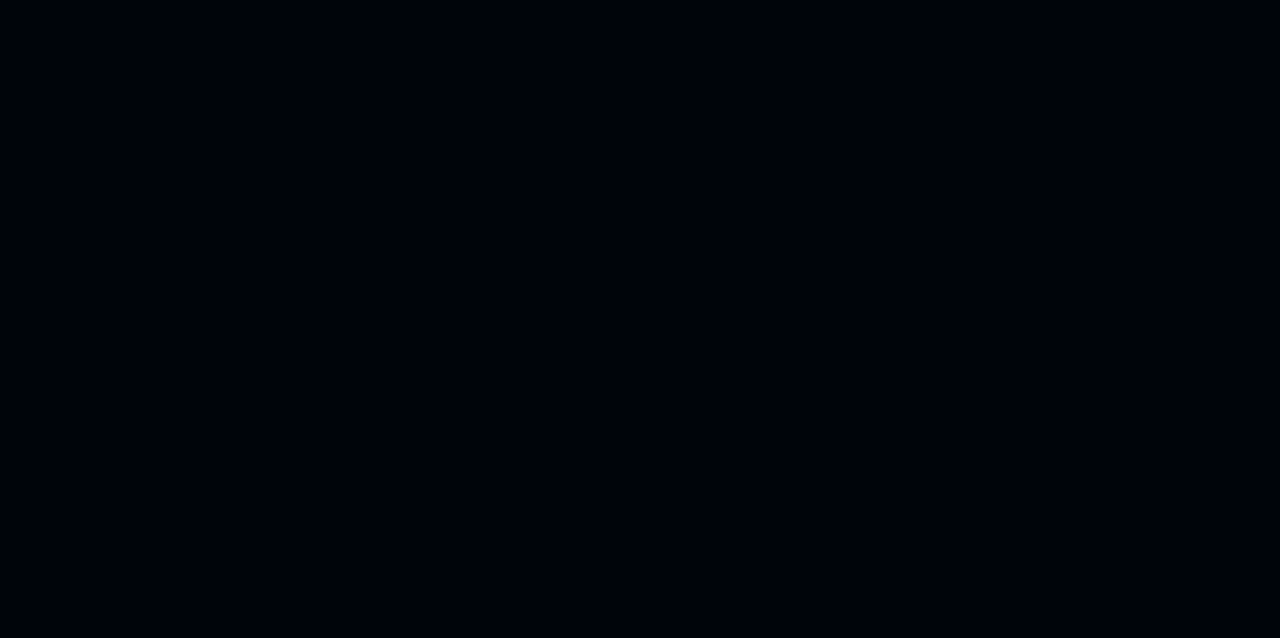
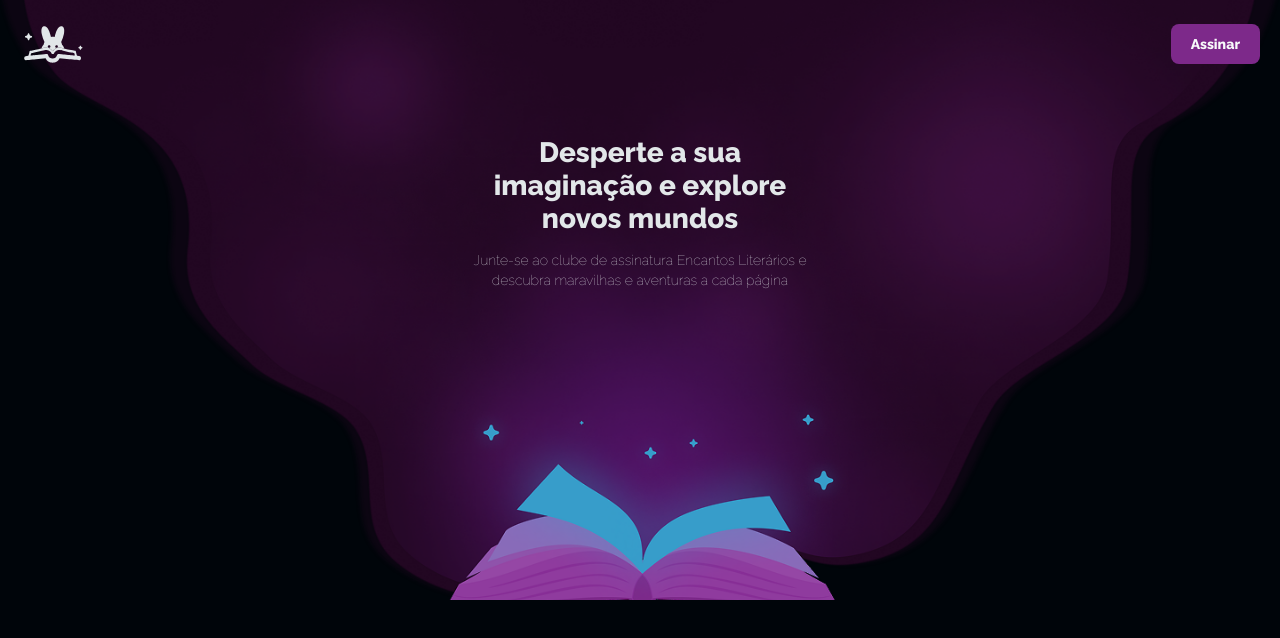
Before and after one commit to saviohsamuel/ClubeDeAssinatura, a plain HTML site: page index.html in a window 1280 px wide. Drawn offline with Linux system fonts and the light colour scheme.

Commit message:
Criando section header.

```diff
--- a/index.css
+++ b/index.css
@@ -1 +1,3 @@
 @import url('styles/default.css');
+@import url('styles/components/buttons.css');
+@import url('styles/layout/header.css');
--- a/index.html
+++ b/index.html
@@ -10,6 +10,16 @@
         <link rel="stylesheet" href="index.css">
     </head>
     <body>
-
+        <header>
+            <nav class="flex a-center">
+                <img src="assets/icons/logo-symbol.svg" alt="" class="logo__symbol">
+                <img src="assets/icons/logo-horizontal.svg" alt="Logo encantos literários" class="logo">
+                <a href="#" class="btn btn-1">Assinar</a>
+            </nav>
+            <div class="apresentation">
+                <h1>Desperte a sua imaginação e explore novos mundos</h1>
+                <p>Junte-se ao clube de assinatura Encantos Literários e descubra maravilhas e aventuras a cada página</p>
+            </div>
+        </header>
     </body>
 </html>
--- /dev/null
+++ b/styles/layout/header.css
@@ -0,0 +1,35 @@
+header {
+    background: url('/assets/imgs/hero-bg.png') no-repeat center/cover;
+    height: 75vh;
+    position: relative;
+    & nav {
+        padding: 20px;
+        display: flex;
+        align-items: center;
+        justify-content: space-between;
+        a {
+            padding: 12px 20px;
+            font-weight: 800;
+            font: var(--button);
+        }
+    }
+}
+.logo {
+    display: none;
+}
+.logo__symbol {
+    width: 64.55px;
+    height: 48px;
+}
+.apresentation {
+    margin: 48px auto 193px;
+    width: 335px;
+    text-align: center;
+    & h1 {
+        font: var(--title-lg);
+    }
+    & p {
+        font: var(--body-lg);
+        margin-top: 16px;
+    }
+}
```
